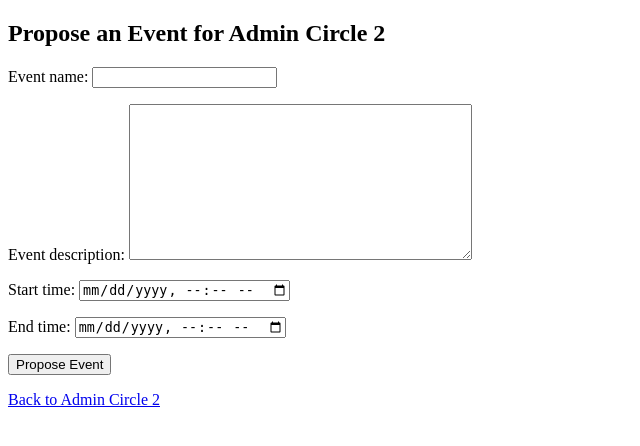
After one commit to kinowhat/CPE106L_Project, a Django app: page /circles/3/propose/ in a window 1280 px wide. The commit adds this page. Shown: the top 446 px of the page, without its empty margins (0-640 px from the left). Run offline with Django 5.2, Linux system fonts and the light colour scheme; a user stored in the database is signed in; data comes from the database, SQL or seed files in the repository.

Commit message:
Added Poll Functions

```diff
--- a/CirclesApp/forms.py
+++ b/CirclesApp/forms.py
@@ -41,23 +41,61 @@ class CalendarForm(forms.ModelForm):
             raise forms.ValidationError("Start and End times are in the wrong order!")
         return cleaned_data
 
-class CalendarForm(EventForm):
+class CalendarForm(forms.ModelForm):
     WEEKDAY_CHOICES = [
         (0, 'Monday'), (1, 'Tuesday'), (2, 'Wednesday'),
         (3, 'Thursday'), (4, 'Friday'), (5, 'Saturday'), (6, 'Sunday'),
     ]
 
-    is_repeating = forms.BooleanField(required=False, label="Repeat this event")
-    weekdays = forms.MultipleChoiceField(choices=WEEKDAY_CHOICES, widget=forms.CheckboxSelectMultiple, required=False)
-    num_weeks = forms.IntegerField(required=False, min_value=1, max_value=52)
+    start_time = forms.DateTimeField(widget=forms.DateTimeInput(format='%Y-%m-%dT%H:%M', attrs={'type': 'datetime-local'}))
+    end_time = forms.DateTimeField(widget=forms.DateTimeInput(format='%Y-%m-%dT%H:%M', attrs={'type': 'datetime-local'}))
+    weekdays = forms.MultipleChoiceField(
+        choices=WEEKDAY_CHOICES,
+        widget=forms.CheckboxSelectMultiple,
+        required=False,
+        label="Repeat on",
+        )
+    num_weeks = forms.IntegerField(required=False, min_value=1, max_value=52, label="For how many weeks")
+
+    class Meta:
+        model = Event
+        fields = ['start_time', 'end_time', 'event_name', 'event_description']
 
     def clean(self):
-        cleaned_data = super().clean()   # runs EventForm's start/end check first
-        if cleaned_data.get('is_repeating'):
-            if not cleaned_data.get('weekdays'):
-                raise forms.ValidationError("Select at least one weekday to repeat on.")
-            if not cleaned_data.get('num_weeks'):
-                raise forms.ValidationError("Enter how many weeks to repeat.")
+        cleaned_data = super().clean()
+        start_time = cleaned_data.get('start_time')
+        end_time = cleaned_data.get('end_time')
+        weekdays = cleaned_data.get('weekdays')
+        num_weeks = cleaned_data.get('num_weeks')
+
+        if start_time and end_time and start_time >= end_time:
+            raise forms.ValidationError("Start and End times are in the wrong order!")
+        if weekdays and not num_weeks:
+            raise forms.ValidationError("Enter how many weeks the event should repeat.")
+        if num_weeks and not weekdays:
+            raise forms.ValidationError("Choose which days the event repeats on.")
         return cleaned_data
 class JoinCircleForm(forms.Form):
     invite_code = forms.CharField(max_length=12, label = "Invite Code")
+
+class EventProposalForm(forms.ModelForm):
+    start_time = forms.DateTimeField(
+        input_formats=['%Y-%m-%dT%H:%M'],
+        widget=forms.DateTimeInput(format='%Y-%m-%dT%H:%M', attrs={'type': 'datetime-local'}),
+    )
+    end_time = forms.DateTimeField(
+        input_formats=['%Y-%m-%dT%H:%M'],
+        widget=forms.DateTimeInput(format='%Y-%m-%dT%H:%M', attrs={'type': 'datetime-local'}),
+    )
+
+    class Meta:
+        model = Event
+        fields = ['event_name', 'event_description', 'start_time', 'end_time']
+
+    def clean(self):
+        cleaned_data = super().clean()
+        start_time = cleaned_data.get('start_time')
+        end_time = cleaned_data.get('end_time')
+        if start_time and end_time and start_time >= end_time:
+            raise forms.ValidationError("Start and End times are in the wrong order!")
+        return cleaned_data
--- /dev/null
+++ b/CirclesApp/templates/circles_app/propose_event.html
@@ -0,0 +1,21 @@
+{% load static %}
+<!DOCTYPE html>
+<html lang="en">
+<head>
+    <meta charset="UTF-8">
+    <meta name="viewport" content="width=device-width, initial-scale=1.0">
+    <title>Propose Event - {{ circle.circle_name }}</title>
+    <link rel="stylesheet" type="text/css" href="{% static 'styles/styles.css' %}">
+</head>
+<body>
+    <div class="container">
+        <h2>Propose an Event for {{ circle.circle_name }}</h2>
+        <form method="POST" action="{% url 'propose_event' circle.id %}">
+            {% csrf_token %}
+            {{ form.as_p }}
+            <button type="submit">Propose Event</button>
+        </form>
+        <p><a href="{% url 'circle_detail' circle.id %}">Back to {{ circle.circle_name }}</a></p>
+    </div>
+</body>
+</html>
--- a/CirclesApp/urls.py
+++ b/CirclesApp/urls.py
@@ -12,4 +12,7 @@ urlpatterns = [
     path('circles/<int:circle_id>/', views.circle_detail_view, name='circle_detail'),
     path('join/<str:code>/', views.join_circle_view, name='join_circle'),
     path('find_circle/', views.find_circle_view, name='find_circle'),
+    path('calendar/repeat/', views.add_repeating_event_view, name='add_repeating_event'),
+    path('circles/<int:circle_id>/propose/', views.propose_event_view, name='propose_event'),
+    path('proposals/<int:proposal_id>/vote/', views.vote_proposal_view, name='vote_proposal'),
 ]
--- a/CirclesApp/views.py
+++ b/CirclesApp/views.py
@@ -4,26 +4,35 @@ from django.contrib.auth.decorators import login_required
 from django.contrib.auth.mixins import LoginRequiredMixin
 from django.views import View
 from django.contrib.auth.models import User
-from . forms import RegisterForm, CircleForm, CalendarForm, JoinCircleForm
-from . models import Circle, Membership, Event
+from . forms import RegisterForm, CircleForm, CalendarForm, JoinCircleForm, EventProposalForm
+from . models import Circle, Membership, Event, ProposalVote
 from django.shortcuts import get_object_or_404
 from django.http import Http404
 from django.contrib import messages
 from datetime import timedelta, datetime, time
 from django.utils import timezone
+from django.utils.http import url_has_allowed_host_and_scheme
 
 HOURS = range(0,24)
 
 def get_week_monday(request):
+
+    day = None
     week_param = request.GET.get('week')
     if week_param:
         try:
             day = datetime.strptime(week_param, '%Y-%m-%d').date()
         except ValueError:
-            day = timezone.localdate
-    else:
+            day = None
+    if day is None:
         day = timezone.localdate()
-        return day - timedelta(days=day.weekday())
+    return day - timedelta(days=day.weekday())
+
+def logout_view(request):
+    if request.method == "POST":
+        logout(request)
+        return redirect('login')
+    return redirect('home')
 
 
 def register_view(request):
@@ -40,39 +49,47 @@ def register_view(request):
     return render(request, 'accounts/register.html', {'form':form})
 
 def login_view(request):
+
     error_message = None
 
     if request.method == "POST":
         username = request.POST.get("username")
         password = request.POST.get("password")
-        user = authenticate(request, username=username, password = password)
+        user = authenticate(request, username=username, password=password)
         if user is not None:
             login(request, user)
-            next_url = request.POST.get('next') or request.GET.get('next') or 'home'
+            next_url = request.POST.get('next') or request.GET.get('next')
+            # Only follow redirects that stay on this site (prevents open redirects)
+            if not next_url or not url_has_allowed_host_and_scheme(
+                next_url, allowed_hosts={request.get_host()}, require_https=request.is_secure()
+            ):
+                next_url = 'home'
             return redirect(next_url)
         else:
             error_message = "Invalid Credentials"
     return render(request, 'accounts/login.html', {'error': error_message})
 
-def logout_view(request):
+
+def login_view(request):
+    error_message = None
+
     if request.method == "POST":
-        logout(request)
-        return redirect('login')
-    else:
-        return redirect('home')
+        username = request.POST.get("username")
+        password = request.POST.get("password")
+        user = authenticate(request, username=username, password=password)
+        if user is not None:
+            login(request, user)
+            next_url = request.POST.get('next') or request.GET.get('next')
+            # Only follow redirects that stay on this site (prevents open redirects)
+            if not next_url or not url_has_allowed_host_and_scheme(
+                next_url, allowed_hosts={request.get_host()}, require_https=request.is_secure()
+            ):
+                next_url = 'home'
+            return redirect(next_url)
+        else:
+            error_message = "Invalid Credentials"
+    return render(request, 'accounts/login.html', {'error': error_message})
 
-@login_required
-def home_view(request):
-    user_memberships = Membership.objects.filter(user = request.user)
-    join_form = JoinCircleForm()
-    return render(request, 'circles_app/home.html', {'memberships': user_memberships, 'join_form':join_form})
-
-class ProtectedView(LoginRequiredMixin, View):
-    login_url = '/login/'
-    redirect_field_name = 'redirect_to'
-
-    def get(self, request):
-        return render(request, 'registration/protected.html')
 
 @login_required
 def create_circles_view(request):
@@ -152,11 +169,17 @@ def circle_detail_view(request, circle_id):
         for day in days:
             cell_start = timezone.make_aware(datetime.combine(day,time(hour=hour)))
             cell_end = cell_start + timedelta(hours=1)
-            busy_users = {e.user_id for e in events if e.start_time < e.cell_end and cell_start < e.end_time}
+            busy_users = {e.user_id for e in events if e.start_time < cell_end and cell_start < e.end_time}
             free = total_members - len(busy_users)
             ratio = free / total_members if total_members else 0
             cells.append({'free':free, 'total': total_members, 'ratio':ratio})
         grid.append({'hour':hour, 'cells':cells})
+
+    proposals = Event.objects.filter(circle=circle, status='pending').order_by('-proposed_at')
+    user_votes = {
+        v.event_id: v.choice
+        for v in ProposalVote.objects.filter(user=request.user, event__circle=circle)
+    }
 
     return render(request, 'circles_app/circle_detail.html', {
         'circle':circle,
@@ -165,6 +188,7 @@ def circle_detail_view(request, circle_id):
         'grid':grid,
         'prev_week': monday - timedelta(days=7),
         'next_week': monday + timedelta(days=7),
+        'proposals': proposals, 'user_votes': user_votes
         })
 
 @login_required
@@ -222,7 +246,87 @@ def add_repeating_event_view(request):
 
     return render(request, 'circles_app/add_repeating_event.html', {'form': form})
 
+@login_required
+def home_view(request):
+    user_memberships = Membership.objects.filter(user=request.user)
+    join_form = JoinCircleForm()
+    return render(request, 'circles_app/home.html',
+                  {'memberships': user_memberships, 'join_form': join_form})
 
+
+class ProtectedView(LoginRequiredMixin, View):
+    login_url = '/login/'
+
+    def get(self, request):
+        return render(request, 'registration/protected.html')
+
+@login_required
+def propose_event_view(request, circle_id):
+    circle = get_object_or_404(Circle, id=circle_id)
+    is_member = Membership.objects.filter(user=request.user, circle=circle).exists()
+    if not is_member:
+        raise Http404
+
+    if request.method == "POST":
+        form = EventProposalForm(request.POST)
+        if form.is_valid():
+            proposal = form.save(commit=False)
+            proposal.circle = circle
+            proposal.proposed_by = request.user
+            proposal.status = 'pending'
+            proposal.user = None
+            proposal.save()
+            messages.success(request, "Event proposed! Circle members can now vote.")
+            return redirect('circle_detail', circle_id=circle.id)
+    else:
+        form = EventProposalForm()
+
+    return render(request, 'circles_app/propose_event.html', {'form': form, 'circle': circle})
+
+
+@login_required
+def vote_proposal_view(request, proposal_id):
+    proposal = get_object_or_404(Event, id=proposal_id, status='pending')
+    is_member = Membership.objects.filter(user=request.user, circle=proposal.circle).exists()
+    if not is_member:
+        raise Http404
+
+    if request.method == "POST":
+        choice = request.POST.get('choice')
+        if choice not in ('yes', 'no'):
+            messages.error(request, "Invalid vote.")
+            return redirect('circle_detail', circle_id=proposal.circle.id)
+
+        ProposalVote.objects.update_or_create(
+            event=proposal, user=request.user, defaults={'choice': choice}
+        )
+
+        if proposal.has_passed_threshold():
+            proposal.status = 'approved'
+            proposal.user = proposal.proposed_by
+            proposal.save()
+
+            members = Membership.objects.filter(circle=proposal.circle).exclude(
+                user=proposal.proposed_by
+            ).select_related('user')
+            for member in members:
+                Event.objects.get_or_create(
+                    user=member.user,
+                    circle=proposal.circle,
+                    start_time=proposal.start_time,
+                    end_time=proposal.end_time,
+                    event_name=proposal.event_name,
+                    defaults={
+                        'event_description': proposal.event_description,
+                        'status': 'approved',
+                        'proposed_by': proposal.proposed_by,
+                    },
+                )
+            messages.success(request, f"'{proposal.event_name}' passed and was added to everyone's calendar!")
+        else:
+            messages.success(request, "Vote recorded.")
+
+    return redirect('circle_detail', circle_id=proposal.circle.id)
 
 #Home View
 # Using the decorator
```
Also changed, not shown: CirclesApp/models.py (+47 -3 lines), CirclesApp/templates/circles_app/circle_detail.html (+32 -0 lines), CirclesApp/templatetags/circle_extras.py (added, +7 -0 lines), CirclesApp/migrations/0007_remove_event_days_repeated_remove_event_weeks_count.py (added), CirclesApp/migrations/0008_event_circle_event_proposed_at_event_proposed_by_and_more.py (added), CirclesApp/templatetags/__init__.py (added), db.sqlite3.
